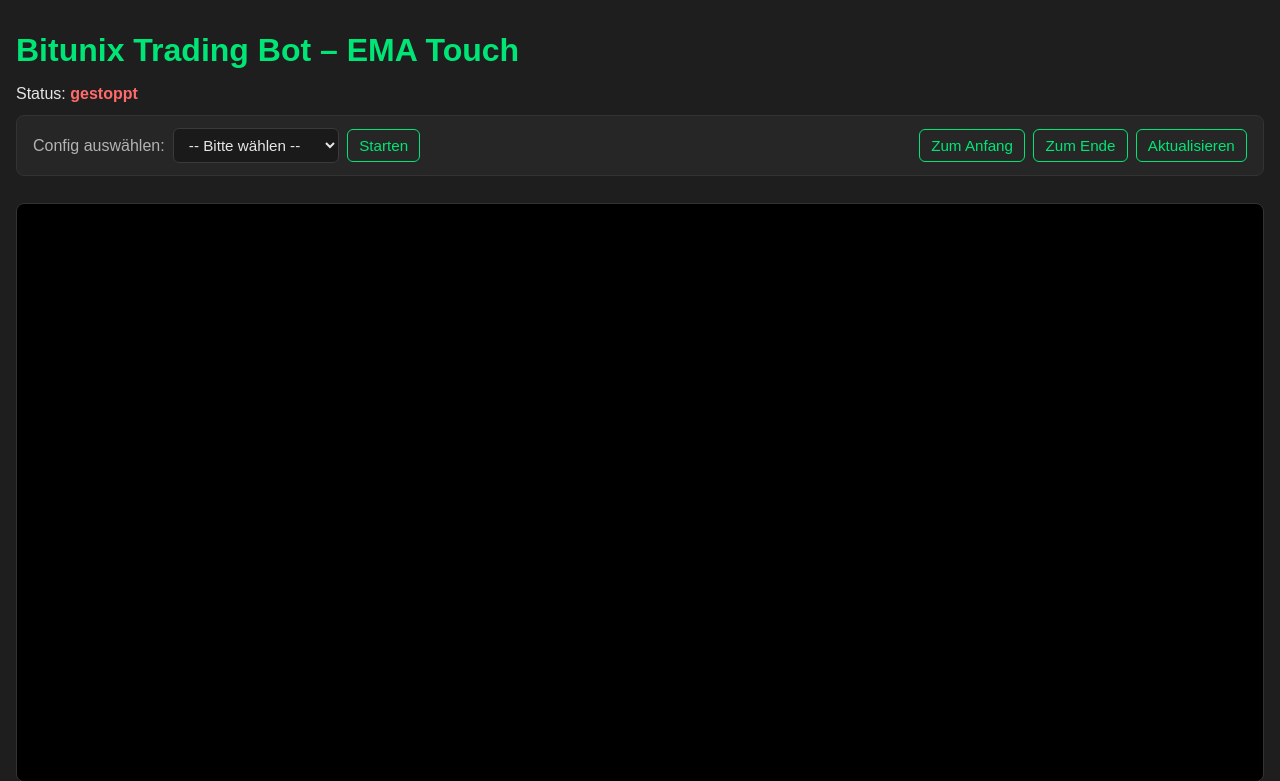
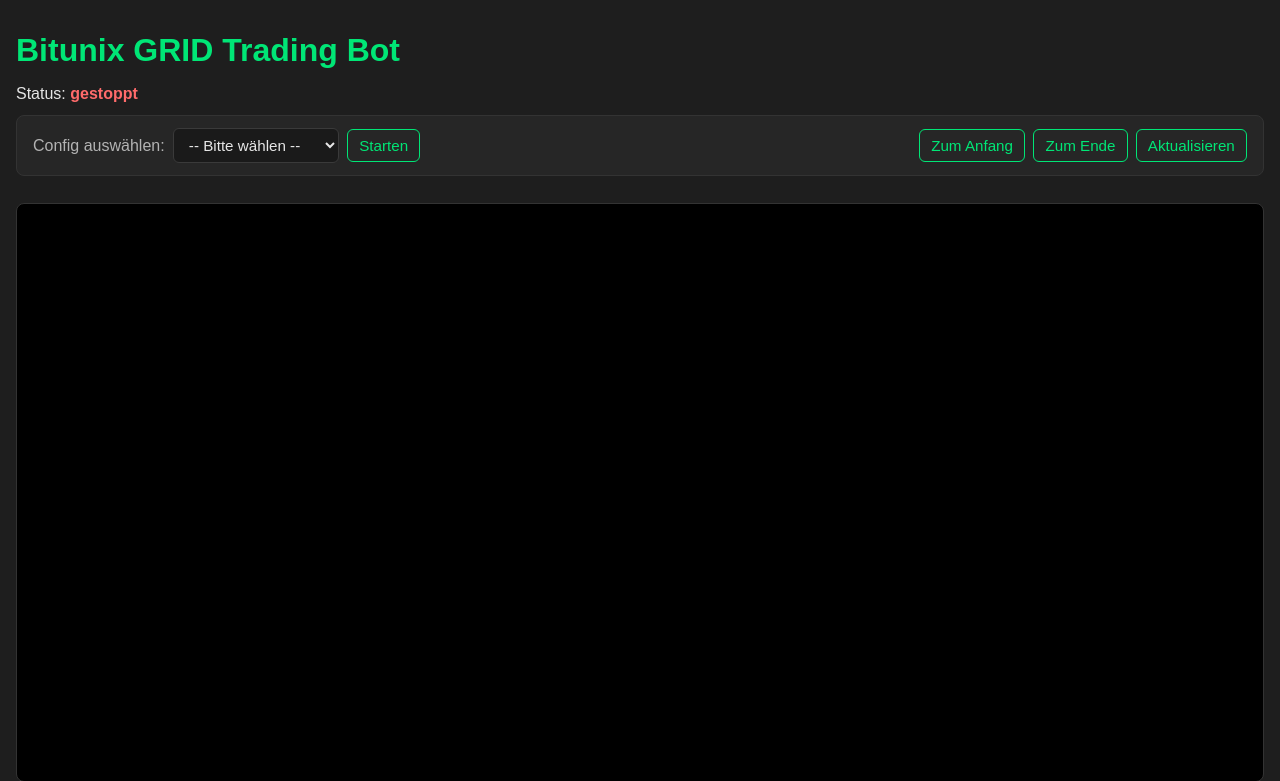
Before and after one commit to Sekisback/Bitunix_Bot, a Flask app: page / in a window 1280 px wide. Shown: the top 781 px of the page. Run offline with Flask 3, Linux system fonts and the light colour scheme.

Commit message:
index.html upgrade

```diff
--- a/web/templates/index.html
+++ b/web/templates/index.html
@@ -6,7 +6,7 @@
   <link rel="stylesheet" href="{{ url_for('static', filename='style.css') }}">
 </head>
 <body>
-  <h1>Bitunix Trading Bot – EMA Touch</h1>
+  <h1>Bitunix GRID Trading Bot</h1>
 
   <p>Status:
     <strong class="{{ 'green' if running else 'red' }}">
```
